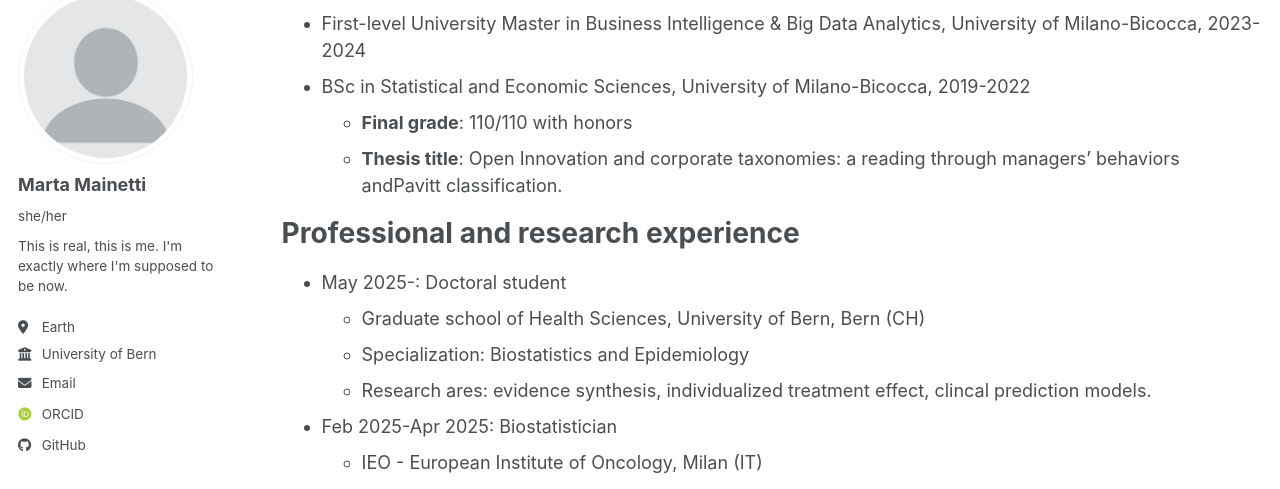
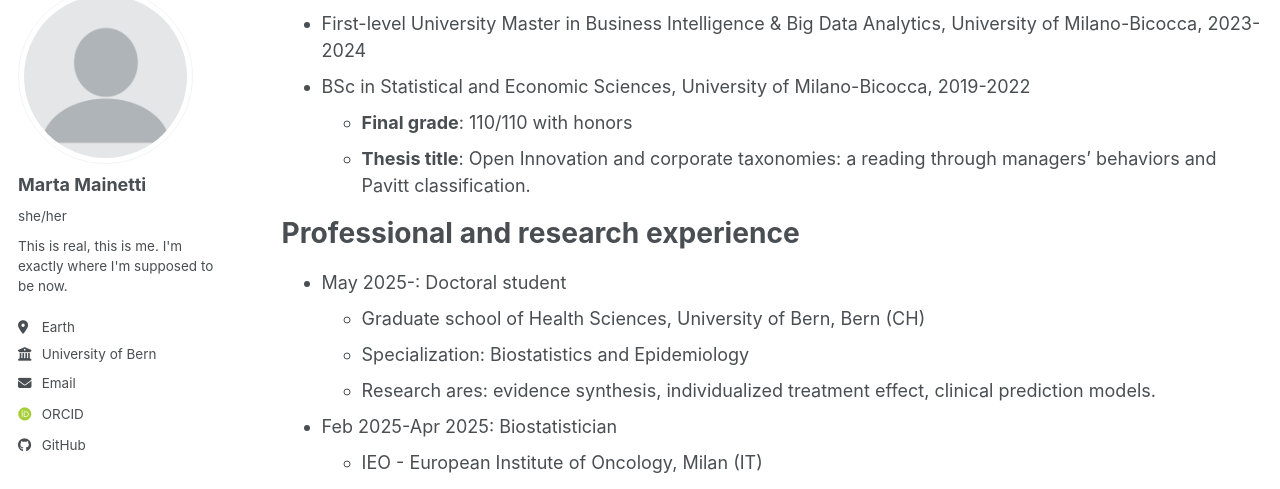
Before and after one commit to m-maina12/m-maina12.github.io, a Jekyll site: the page built from _pages/cv.md, in a window 1280 px wide and 900 px high, scrolled down 334 px. Shown: the part 112-601 px from the top of the window. Built offline with Jekyll 4.4.1, drawn with Linux system fonts in a browser that asks for light colours; some web fonts are replaced; a script bundle is joined from its source files by our own code; library files that are not in the unit come from our copies.

Commit message:
Update cv.md

```diff
--- a/_pages/cv.md
+++ b/_pages/cv.md
@@ -22,14 +22,14 @@
 * First-level University Master in Business Intelligence & Big Data Analytics, University of Milano-Bicocca, 2023-2024
 * BSc in Statistical and Economic Sciences, University of Milano-Bicocca, 2019-2022
   * **Final grade**: 110/110 with honors
-  * **Thesis title**: Open Innovation and corporate taxonomies: a reading through managers’ behaviors andPavitt classification.
+  * **Thesis title**: Open Innovation and corporate taxonomies: a reading through managers’ behaviors and Pavitt classification.
 
 Professional and research experience
 ======
 * May 2025-: Doctoral student
   * Graduate school of Health Sciences, University of Bern, Bern (CH)
   * Specialization: Biostatistics and Epidemiology
-  * Research ares: evidence synthesis, individualized treatment effect, clincal prediction models.
+  * Research ares: evidence synthesis, individualized treatment effect, clinical prediction models.
 
 * Feb 2025-Apr 2025: Biostatistician
   * IEO - European Institute of Oncology, Milan (IT)
```
